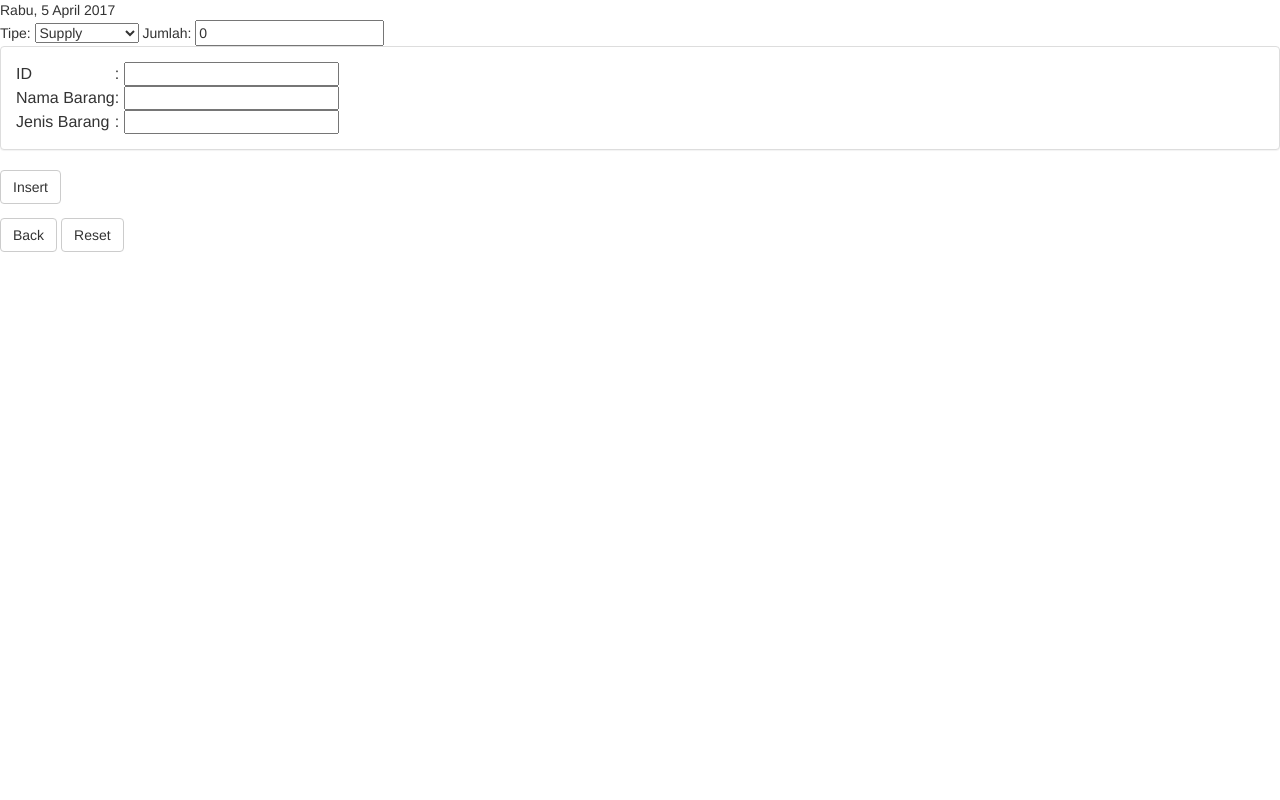
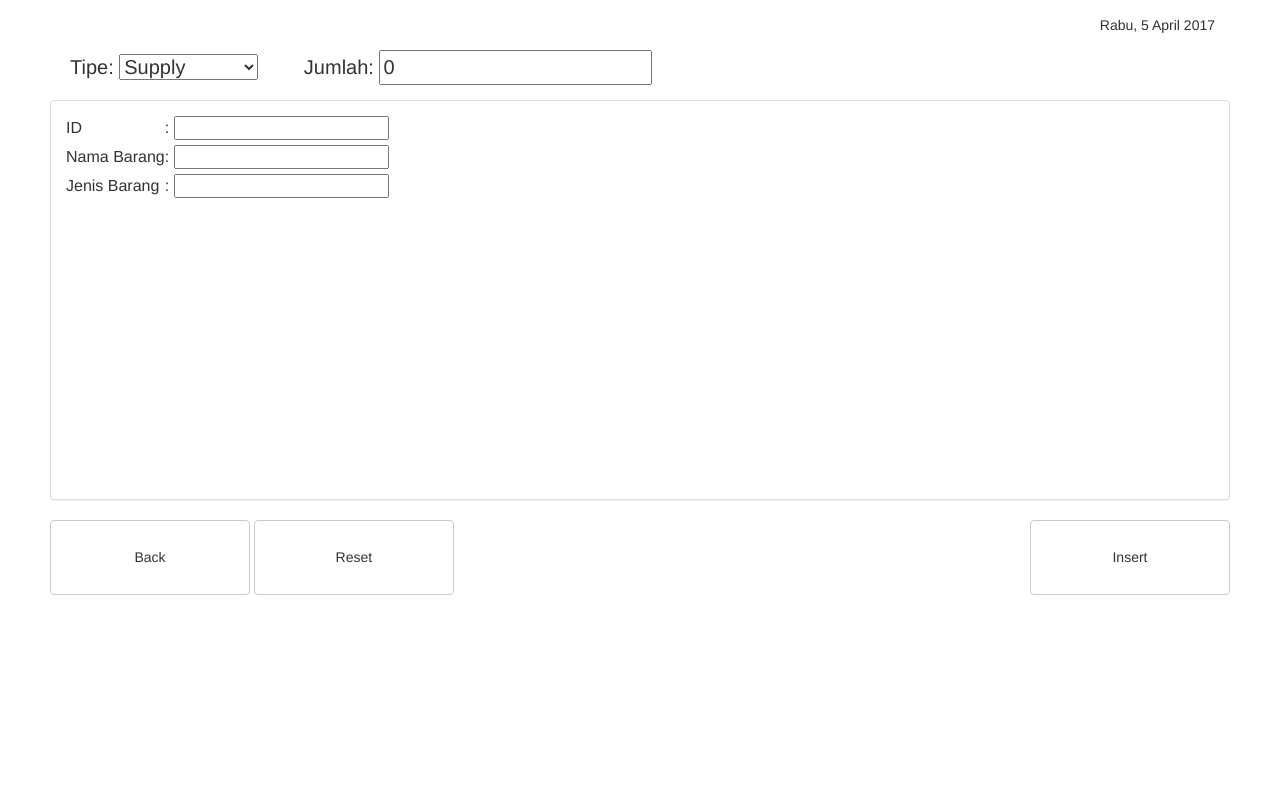
Before and after one commit to mgumilang/SI-eFishery, a PHP site: page /new-supply.php in a window 1280 px wide. Run offline with PHP 8.4, Linux system fonts and the light colour scheme.

Commit message:
Add css new-supply

```diff
--- /dev/null
+++ b/css/new-supply.css
@@ -0,0 +1,39 @@
+.date {
+	margin: -35px 15px 0 0;
+	float: right;
+}
+
+body {
+	margin: 50px 50px 10px 50px;
+}
+
+.form-head {
+	margin-top: 50px;
+}
+
+.form-head span {
+	padding: 20px;
+	font-size: 20px;
+}
+
+.panel {
+	margin-top: 15px;
+	height: 400px;
+}
+
+table tr {
+	margin: 10px;
+}
+
+table tr td {
+	padding-bottom: 5px;
+}
+
+form button {
+	float: right;
+}
+
+button {
+	height: 75px;
+	width: 200px;
+}
--- a/new-supply.php
+++ b/new-supply.php
@@ -5,6 +5,7 @@
 		<meta charset = "UTF-8">
 		<meta name = "viewport" content = "width = device-width, initial-scale = 1">
         <link rel="stylesheet" href="css/bootstrap.min.css">
+        <link rel="stylesheet" href="css/new-supply.css">
         <div class="date"></div>
     </header>
     <body>
```
